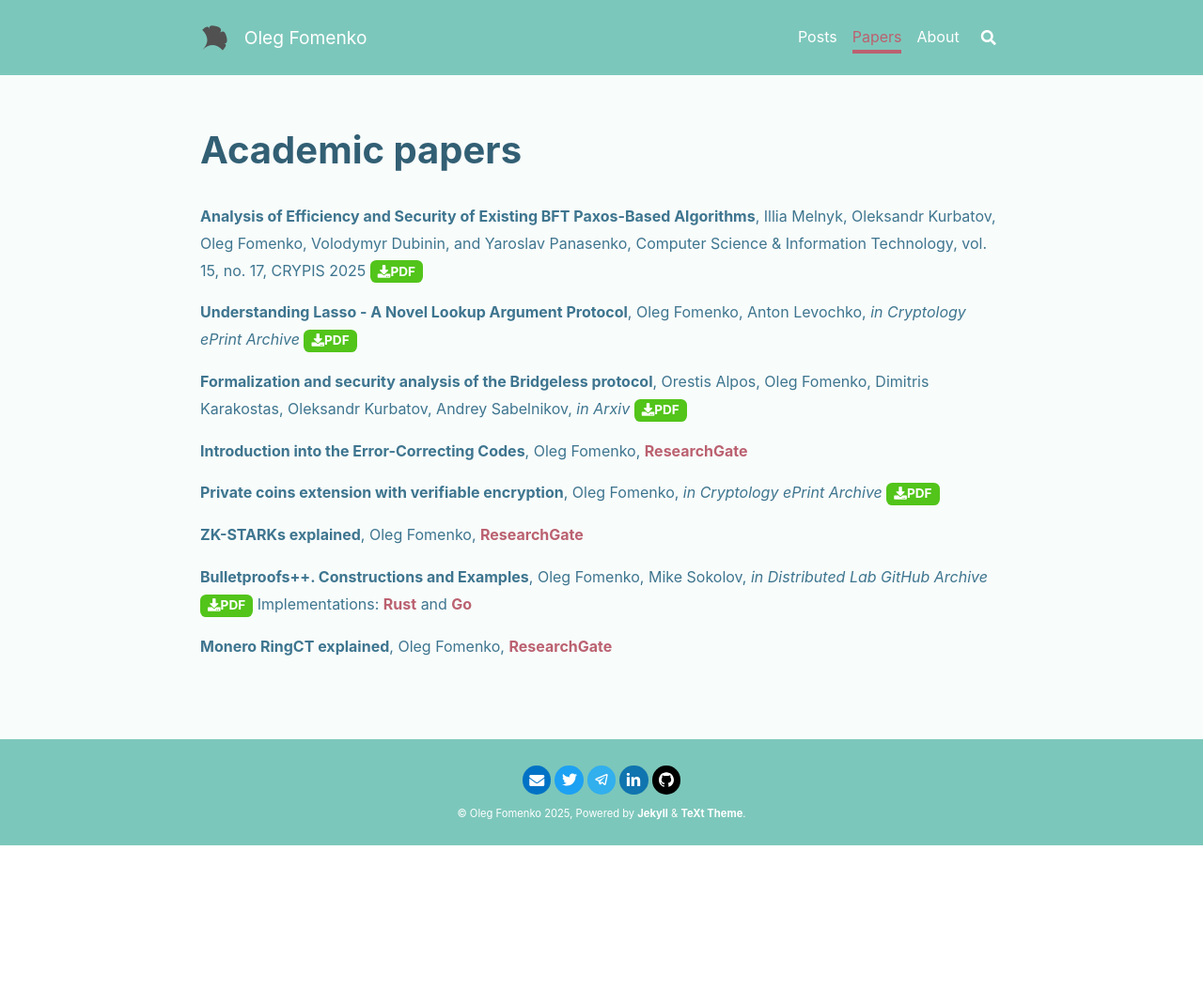
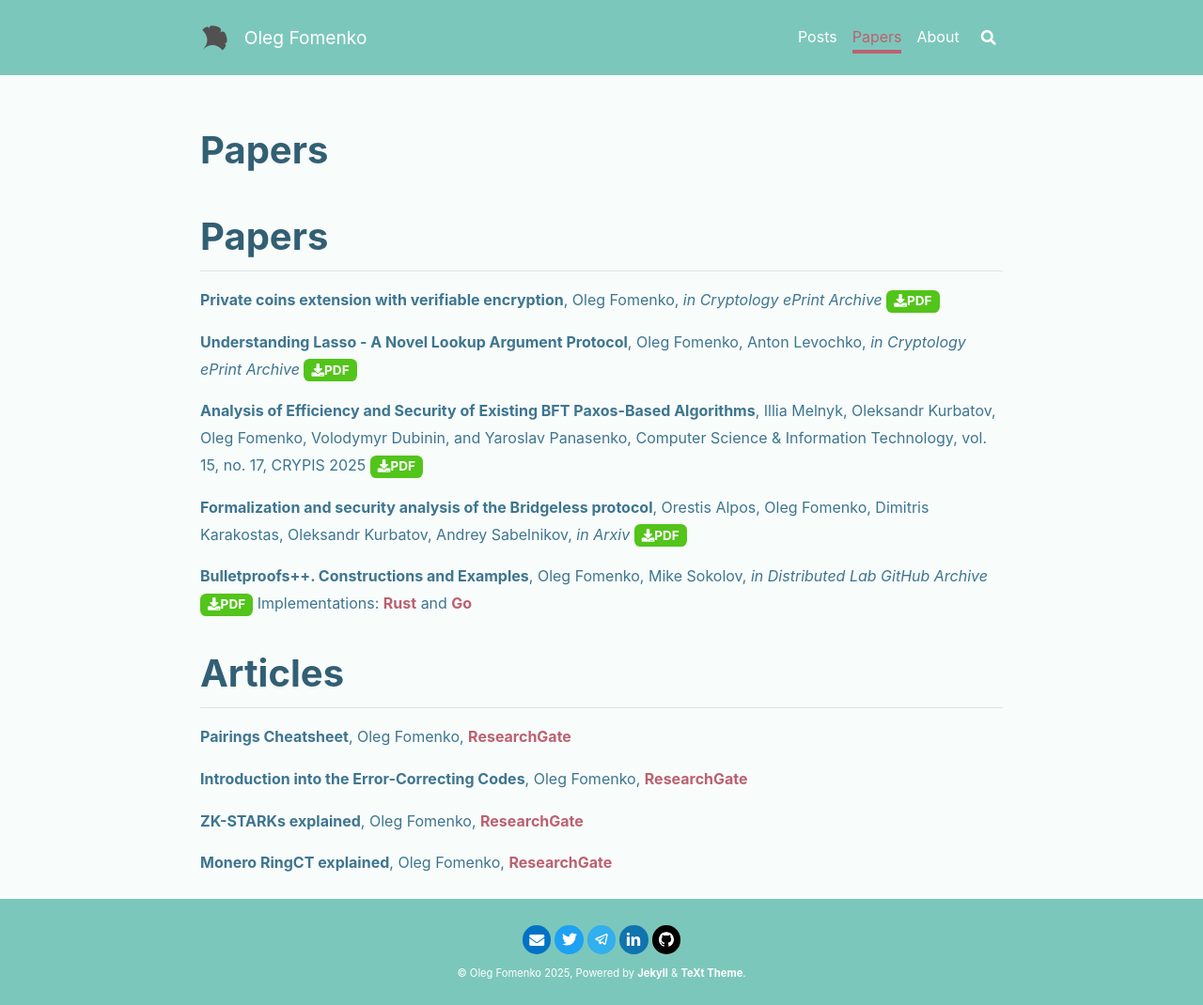
Before and after one commit to olegfomenko/blog, a Jekyll site: the page built from papers.md, in a window 1280 px wide. Shown: the whole page at 94% size. Built offline with Jekyll 4.4.1, drawn with Linux system fonts in a browser that asks for light colours; nearby versions of some CDN libraries; our own code applies the rules of GitHub Pages for plain Markdown files; before the commit the page ends 900 px from its top, so only the background shows below that.

Commit message:
upd papers

```diff
--- a/papers.md
+++ b/papers.md
@@ -7,18 +7,24 @@ titles:
 key: page-papers
 ---
 
-**Analysis of Efficiency and Security of Existing BFT Paxos-Based Algorithms**, Illia Melnyk, Oleksandr Kurbatov, Oleg Fomenko, Volodymyr Dubinin, and Yaroslav Panasenko, Computer Science & Information Technology, vol. 15, no. 17, CRYPIS 2025 <a class="button button--success button--rounded button--sm" href="https://aircconline.com/csit/abstract/v15n17/csit151702.html"><i class="fas fa-download"></i>PDF</a>
+# Papers
+
+**Private coins extension with verifiable encryption**, Oleg Fomenko, _in Cryptology ePrint Archive_ <a class="button button--success button--rounded button--sm" href="https://eprint.iacr.org/2025/1194"><i class="fas fa-download"></i>PDF</a>
 
 **Understanding Lasso - A Novel Lookup Argument Protocol**, Oleg Fomenko, Anton Levochko, _in Cryptology ePrint Archive_ <a class="button button--success button--rounded button--sm" href="https://eprint.iacr.org/2025/1169.pdf"><i class="fas fa-download"></i>PDF</a>
 
+**Analysis of Efficiency and Security of Existing BFT Paxos-Based Algorithms**, Illia Melnyk, Oleksandr Kurbatov, Oleg Fomenko, Volodymyr Dubinin, and Yaroslav Panasenko, Computer Science & Information Technology, vol. 15, no. 17, CRYPIS 2025 <a class="button button--success button--rounded button--sm" href="https://aircconline.com/csit/abstract/v15n17/csit151702.html"><i class="fas fa-download"></i>PDF</a>
+
 **Formalization and security analysis of the Bridgeless protocol**, Orestis Alpos, Oleg Fomenko, Dimitris Karakostas, Oleksandr Kurbatov, Andrey Sabelnikov, _in Arxiv_ <a class="button button--success button--rounded button--sm" href="https://arxiv.org/pdf/2506.19730"><i class="fas fa-download"></i>PDF</a>
+
+**Bulletproofs++. Constructions and Examples**, Oleg Fomenko, Mike Sokolov, _in Distributed Lab GitHub Archive_ <a class="button button--success button--rounded button--sm" href="https://github.com/distributed-lab/papers/blob/main/bulletproofs/Review_paper_on_BP.pdf"><i class="fas fa-download"></i>PDF</a> Implementations: [Rust](https://github.com/distributed-lab/bp-pp) and [Go](https://github.com/distributed-lab/bulletproofs)
+
+# Articles
+
+**Pairings Cheatsheet**, Oleg Fomenko, [ResearchGate](https://www.researchgate.net/publication/398153001_Pairings_Cheatsheet)
 
 **Introduction into the Error-Correcting Codes**, Oleg Fomenko, [ResearchGate](https://www.researchgate.net/publication/389271190_Introduction_into_the_Error-Correcting_Codes)
 
-**Private coins extension with verifiable encryption**, Oleg Fomenko, _in Cryptology ePrint Archive_ <a class="button button--success button--rounded button--sm" href="https://eprint.iacr.org/2025/1194"><i class="fas fa-download"></i>PDF</a>
-
 **ZK-STARKs explained**, Oleg Fomenko, [ResearchGate](https://www.researchgate.net/publication/385622048_ZK-STARKs_explained)
 
-**Bulletproofs++. Constructions and Examples**, Oleg Fomenko, Mike Sokolov, _in Distributed Lab GitHub Archive_ <a class="button button--success button--rounded button--sm" href="https://github.com/distributed-lab/papers/blob/main/bulletproofs/Review_paper_on_BP.pdf"><i class="fas fa-download"></i>PDF</a> Implementations: [Rust](https://github.com/distributed-lab/bp-pp) and [Go](https://github.com/distributed-lab/bulletproofs)
-
 **Monero RingCT explained**, Oleg Fomenko, [ResearchGate](https://www.researchgate.net/publication/382183461_Monero_RingCT_explained)
```
